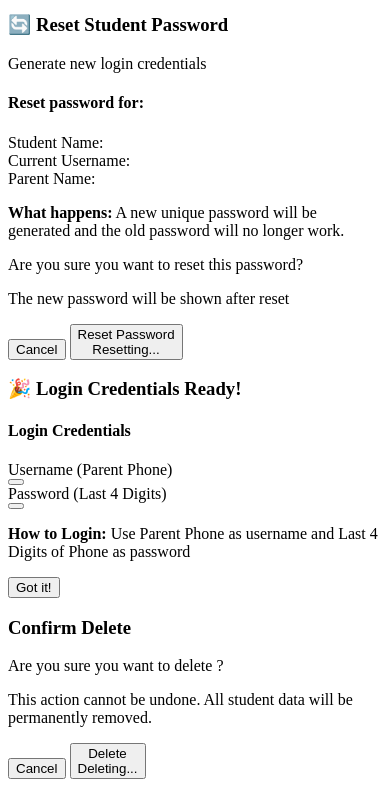
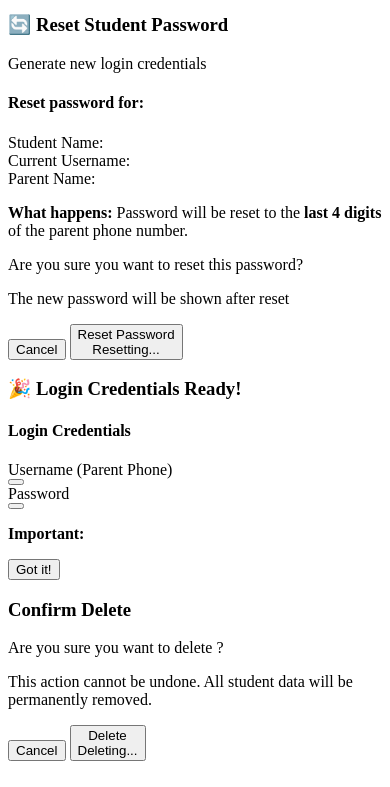
Before and after one commit to jhihihggggg/saro, a Flask app: template templates/templates/partials/student_management.html in a window 390 px wide. Shown: the part 540-1327 px from the top of the page. After the commit the page ends 1301 px from the top, so only its background shows below. Run offline with Flask 3, Linux system fonts and the light colour scheme; the template is opened without the code that fills it, so the values that code supplies are empty.

Commit message:
Change student password to last 4 digits of parent phone number

```diff
--- a/templates/templates/partials/student_management.html
+++ b/templates/templates/partials/student_management.html
@@ -297,7 +297,7 @@
                         <div class="flex items-center">
                             <i class="fas fa-info-circle text-blue-600 mr-2"></i>
                             <p class="text-blue-800 text-sm">
-                                <strong>What happens:</strong> A new unique password will be generated and the old password will no longer work.
+                                <strong>What happens:</strong> Password will be reset to the <strong>last 4 digits</strong> of the parent phone number.
                             </p>
                         </div>
                     </div>
@@ -377,9 +377,9 @@
                             </div>
 
                             <div>
-                                <label class="block text-xs font-medium text-gray-600 uppercase tracking-wide">Password (Last 4 Digits)</label>
+                                <label class="block text-xs font-medium text-gray-600 uppercase tracking-wide">Password</label>
                                 <div class="flex items-center justify-between bg-white p-3 rounded-lg border">
-                                    <span class="font-mono text-2xl text-gray-900 font-bold" x-text="newStudentCredentials.password"></span>
+                                    <span class="font-mono text-lg text-gray-900" x-text="newStudentCredentials.password"></span>
                                     <button @click="copyToClipboard(newStudentCredentials.password)" class="text-blue-600 hover:text-blue-800">
                                         <i class="fas fa-copy"></i>
                                     </button>
@@ -387,10 +387,10 @@
                             </div>
                         </div>
 
-                        <div class="mt-4 p-3 bg-green-50 border-l-4 border-green-400 rounded">
-                            <p class="text-sm text-green-800">
+                        <div class="mt-4 p-3 bg-yellow-50 border-l-4 border-yellow-400 rounded">
+                            <p class="text-sm text-yellow-800">
                                 <i class="fas fa-info-circle mr-1"></i>
-                                <strong>How to Login:</strong> Use Parent Phone as username and Last 4 Digits of Phone as password
+                                <strong>Important:</strong> <span x-text="newStudentCredentials.note"></span>
                             </p>
                         </div>
                     </div>
@@ -552,15 +552,18 @@ function studentManagement() {
             }
         },
 
-        // Generate display password for viewing (same algorithm as backend)
+        // Generate display password for viewing (last 4 digits of parent phone)
         generateDisplayPassword(student) {
-            if (!student.guardianPhone && !student.phoneNumber) {
+            if (!student.guardianPhone) {
                 return 'Not Available';
             }
 
             // Password is last 4 digits of parent phone number
-            const phone = student.guardianPhone || student.phoneNumber;
-            return phone.slice(-4);  // Last 4 digits
+            const phoneDigits = student.guardianPhone.replace(/\D/g, '');
+            if (phoneDigits.length < 4) {
+                return 'Not Available';
+            }
+            return phoneDigits.slice(-4);
         },
 
         async loadBatches() {
@@ -759,7 +762,7 @@ function studentManagement() {
                 this.newStudentCredentials = {
                     username: this.studentToReset.guardianPhone || this.studentToReset.phoneNumber,
                     password: result.data.newPassword,
-                    note: 'Password is last 4 digits of parent phone number'
+                    note: 'Student logs in with Parent Phone + this new password'
                 };
 
                 // Close reset modal and show password modal
```
Also changed, not shown: routes/students.py (+13 -9 lines).
